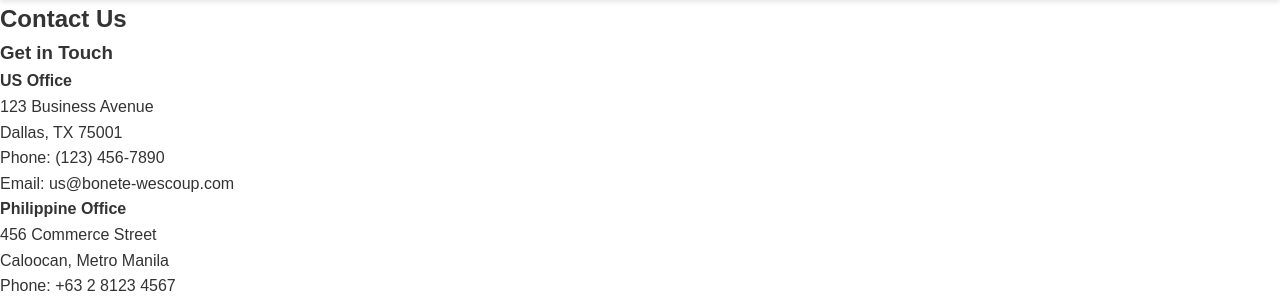
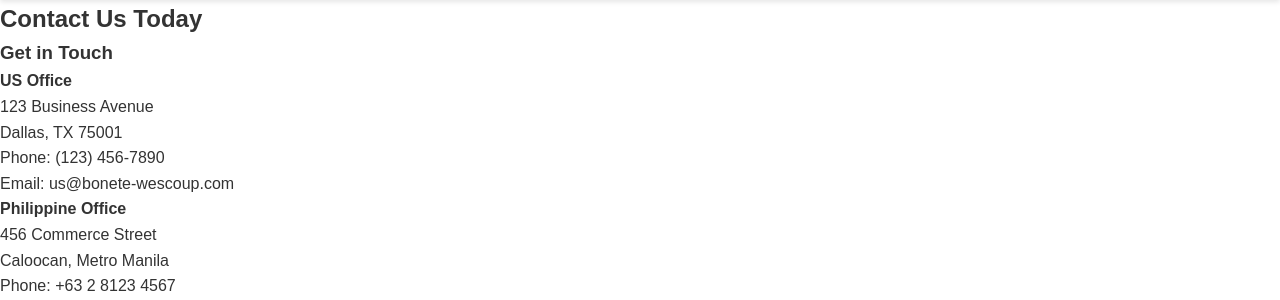
Before and after one commit to wescoup/bonete-wescoup, a Flask app: page /contact in a window 1280 px wide. Shown: the part 78-378 px from the top of the page. Run offline with Flask 2, Linux system fonts and the light colour scheme.

Commit message:
Update contact.html

```diff
--- a/templates/contact.html
+++ b/templates/contact.html
@@ -22,7 +22,7 @@
     </header>
 
     <section class="page-header">
-        <h2>Contact Us</h2>
+        <h2>Contact Us Today</h2>
     </section>
 
     <section class="contact-content">
```
